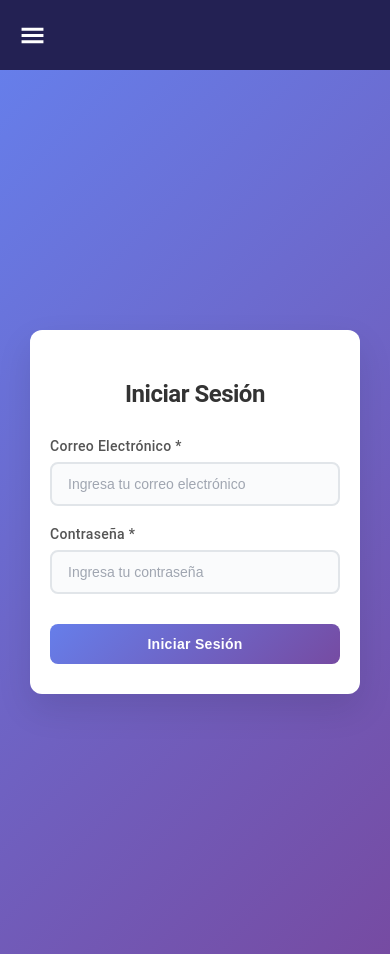
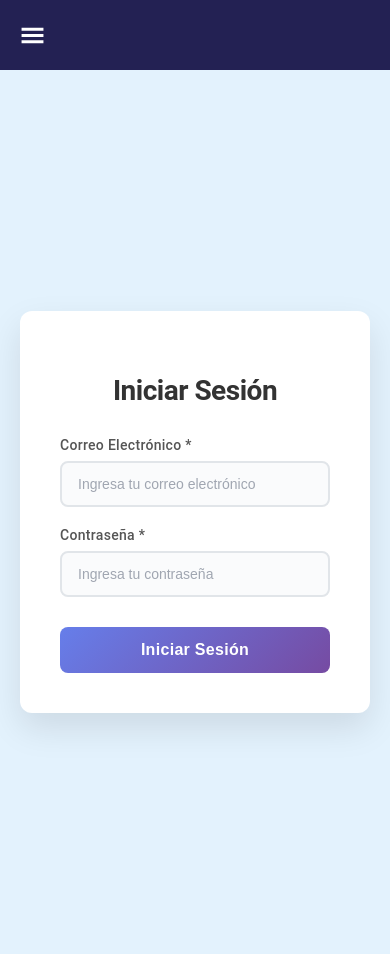
Before and after one commit to dherrerhe/KairoSyndes, a React (Create React App) app in the folder ks/: page / in a window 390 px wide. Built offline with nearby package versions, Linux system fonts and the light colour scheme.

Commit message:
small login fix
Fixing a small error in the login code

```diff
--- a/ks/src/styles/c_Styles/Login.css
+++ b/ks/src/styles/c_Styles/Login.css
@@ -9,7 +9,7 @@
   justify-content: center;         /* Centra horizontalmente */
   align-items: center;             /* Centra verticalmente */
   min-height: 100vh;              /* Altura mínima de toda la ventana */
-  background: linear-gradient(135deg, #667eea 0%, #764ba2 100%);  /* Fondo degradado azul-púrpura */
+  background: #e3f2fd;  /* Fondo azul claro sólido */
   padding: 20px;                   /* Espaciado interno de 20px */
 }
 
@@ -152,32 +152,3 @@
   transform: none;                /* Sin transformación */
   box-shadow: none;              /* Sin sombra */
 }
-
-/* ==========================================================================
-   DISEÑO RESPONSIVO - Adaptación para dispositivos móviles
-   ========================================================================== */
-
-/* Estilos para pantallas pequeñas (móviles) */
-@media (max-width: 480px) {
-  /* Ajustes para la tarjeta en móviles */
-  .login-card {
-    padding: 30px 20px;          /* Menos espaciado interno */
-    margin: 10px;                 /* Margen pequeño */
-  }
-
-  /* Título más pequeño en móviles */
-  .login-title {
-    font-size: 24px;             /* Tamaño de fuente más pequeño */
-  }
-
-  /* Campos de entrada más pequeños en móviles */
-  .form-input {
-    font-size: 14px;             /* Tamaño de fuente más pequeño */
-  }
-
-  /* Botón más pequeño en móviles */
-  .login-button {
-    font-size: 14px;             /* Tamaño de fuente más pequeño */
-    padding: 12px 16px;          /* Menos espaciado interno */
-  }
-}
```
